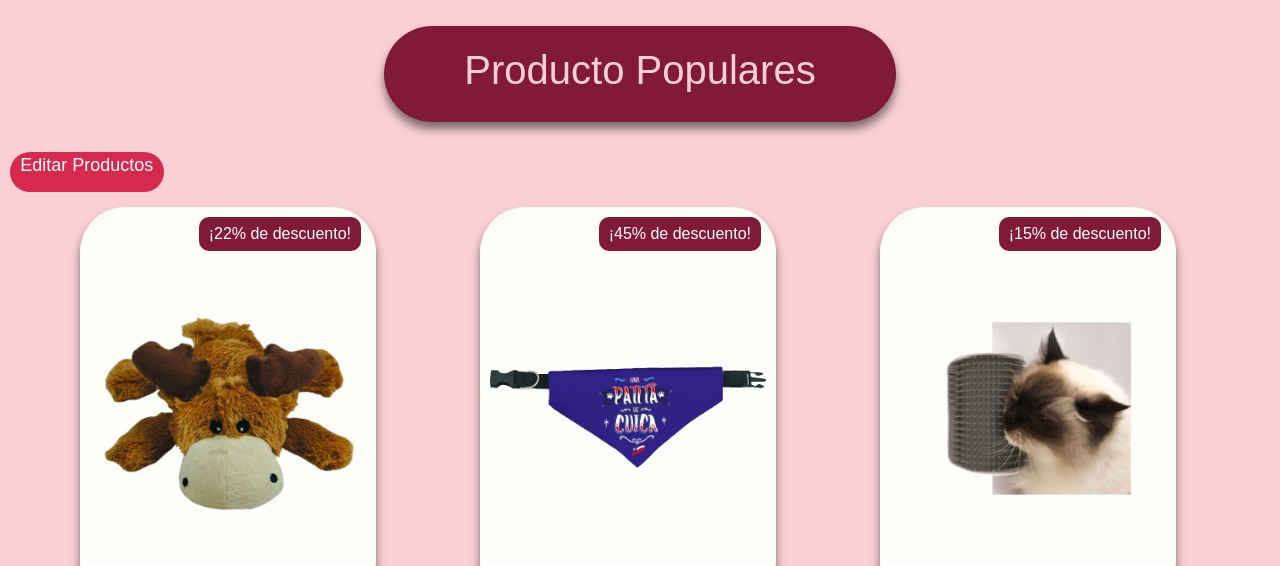
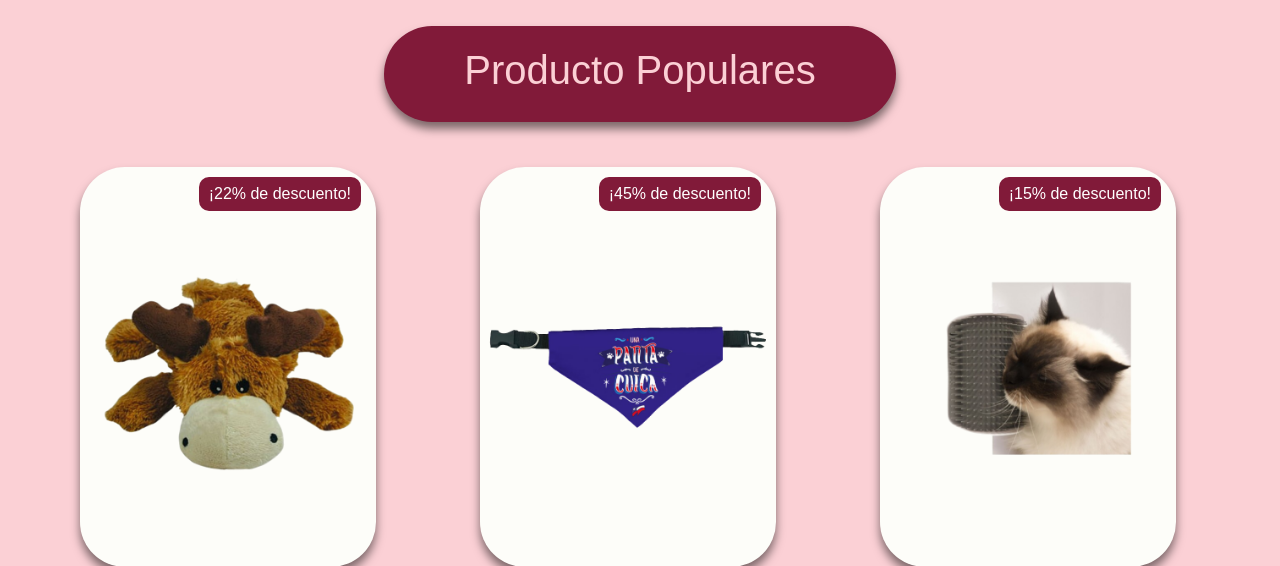
Before and after one commit to iosiWuaja/ET_SantanaAndrea_HenriquezJoselyn_001D, a Django app: page /patitas/index in a window 1280 px wide. Shown: the part 722-1288 px from the top of the page. Run offline with Django 5.2, Linux system fonts and the light colour scheme; some libraries are stand-ins or nearby versions; some web fonts are replaced.

Commit message:
admin agregado
solo se vera la opcion de agregar productos si se inicia sesión con admin

```diff
--- a/patitas/templates/patitas/index.html
+++ b/patitas/templates/patitas/index.html
@@ -134,9 +134,11 @@
         <h1>Producto Populares</h1>
     </div>
 
-    <div class="editar-productos">
-        <a href="crud">Editar Productos</a>
-    </div>
+    {% if request.user.is_authenticated and request.user.username == "admin" %}
+        <div class="editar-productos">
+            <a href="crud">Editar Productos</a>
+        </div>
+    {% endif %}
 
         <div class="cont-cards">
             <div class="card-prodct">
```
Also changed, not shown: db.sqlite3.
